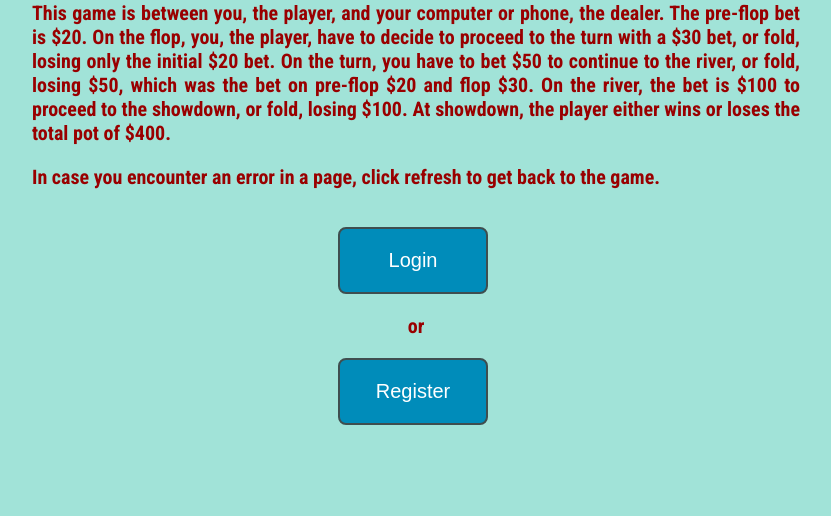
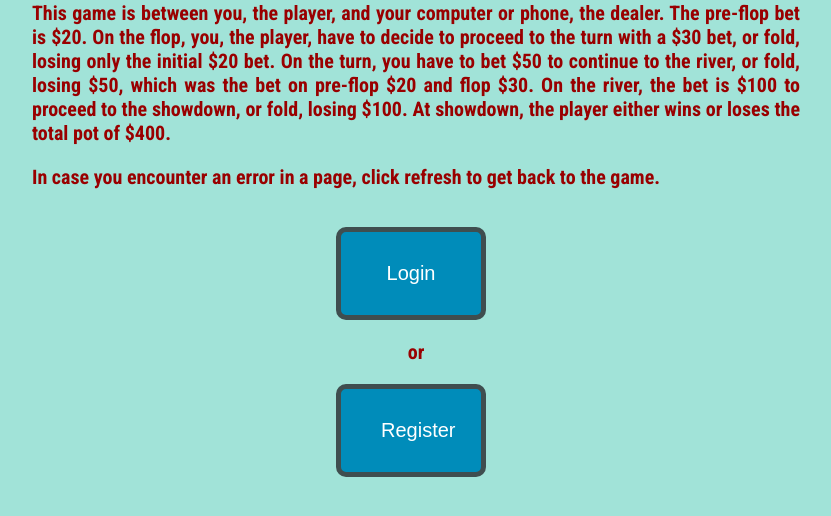
Before and after one commit to OrlyS112561/pokergameweb, a Flask app: page / in a window 1536 px wide. Shown: the part 250-766 px from the top of the page, without its empty margins (352-1183 px from the left). Run offline with Flask 2, Linux system fonts and the light colour scheme.

Commit message:
added border radius to card images, adjusted padding in buttons

```diff
--- a/static/styles.css
+++ b/static/styles.css
@@ -39,13 +39,14 @@ h3 {
     width: 90px;
     height: 120px;
     margin: 0px 5px;
+    border-radius: 5px;
 
 }
 
 .img_board {
     width: 110px;
-    height: 160px;
-
+    height: 150px;
+    border-radius: 5px;
 }
 
 .board {
@@ -81,14 +82,14 @@ h3 {
 .button {
   background-color: #008cba; /* Grey */
   border: none;
-  border-radius: 8px;
+  border-radius: 10px;
   color: white;
-  padding: 20px 40px;
+  padding: 25px 35px;
   text-align: center;
   text-decoration: none;
   display: inline-block;
   font-size: 15px;
-  margin: 0px 6px;
+  margin: 0px 10px;
   cursor: pointer;
 }
 
@@ -369,8 +370,8 @@ h3 {
 .button {
     font-size: 20px;
     margin-left: 15px;
-    padding: 20px 30px;
-    border: 2px solid;
+    padding: 30px 40px;
+    border: 5px solid;
     border-color: #3F4E4F;
 }
 
```
